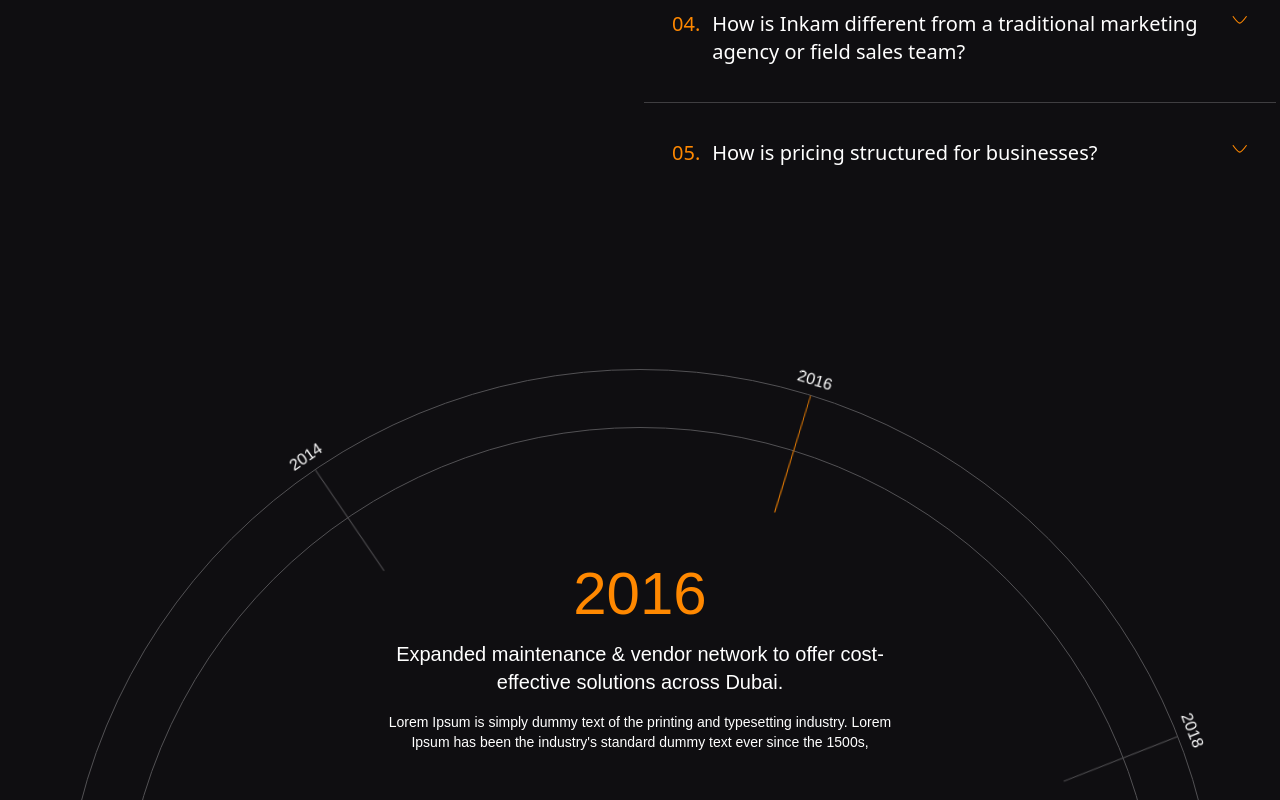
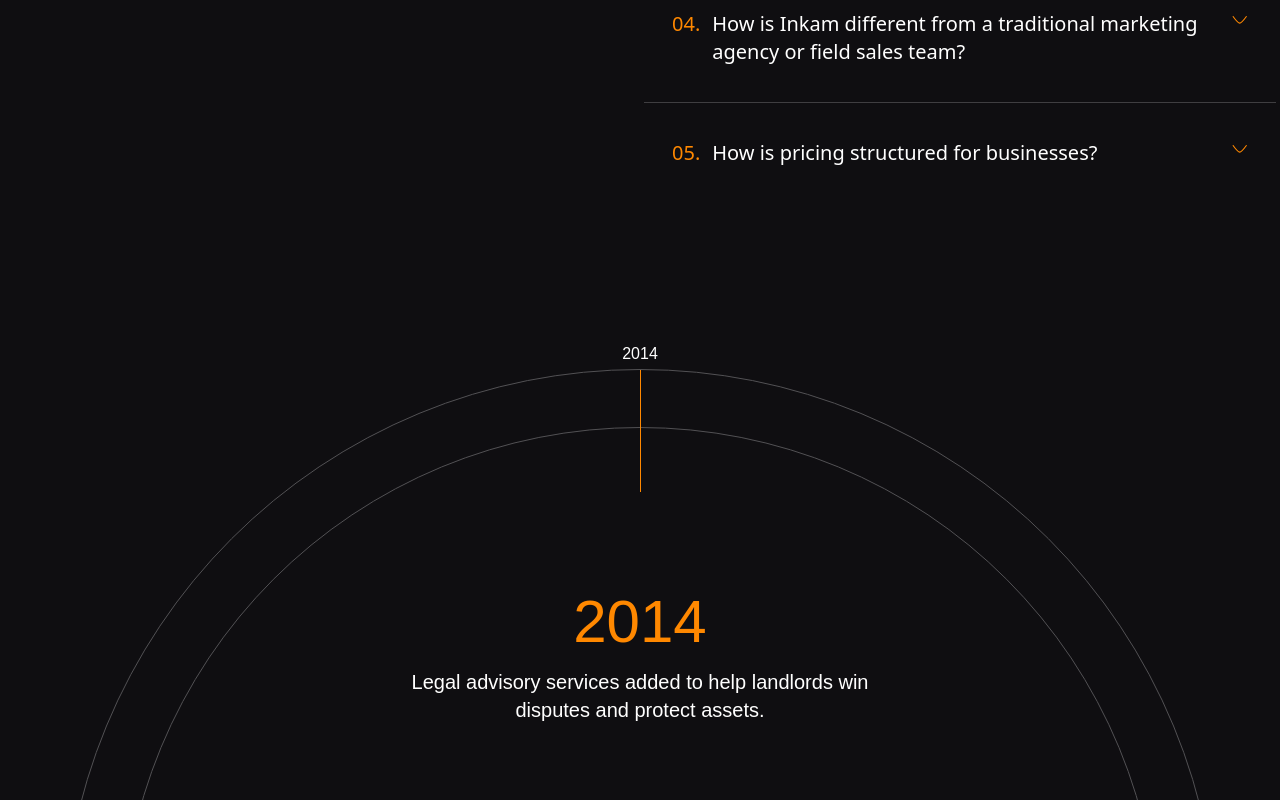
Before and after one commit to Creativecoder11/Inkam-web, a Next.js app: page /about in a window 1280 px wide. Shown: the part 4960-5760 px from the top of the page. Built offline with nearby package versions, Linux system fonts and the light colour scheme.

Commit message:
Website Bug Fix

```diff
--- a/app/about/page.tsx
+++ b/app/about/page.tsx
@@ -6,6 +6,8 @@
 import OurStory from "@/components/sections/about/our-story";
 import TeamSection from "@/components/sections/about/TeamSection";
 import Faq from "@/components/sections/home/faq";
+
+
 
 export default function About() {
   const data = [
--- a/components/layout/footer.tsx
+++ b/components/layout/footer.tsx
@@ -92,7 +92,7 @@
   },
 ];
 const Footer = () => {
-  const svgRef = useRef(null);
+  const svgRef = useRef<SVGSVGElement>(null);
 
   useEffect(() => {
     if (!svgRef.current) return;
--- a/components/sections/about/AboutTimline.tsx
+++ b/components/sections/about/AboutTimline.tsx
@@ -4,84 +4,30 @@
 
 interface TimelineItem {
   year: string;
-  image: string;
+  img: string;
   text: string;
-  description: string;
+  description?: string; // Made optional to match page.tsx data
 }
 
-const timelineData: TimelineItem[] = [
-  {
-    year: "2012",
-    image:
-      "https://cdn.prod.website-files.com/6788e6c70fa2b23ccce907d3/6895a34d9342359e1f5d6b31_illustration2.avif",
-    text: "Founded with a focus on simplifying property ownership in Dubai.",
-    description:
-      "Lorem Ipsum is simply dummy text of the printing and typesetting industry. Lorem Ipsum has been the industry's standard dummy text ever since the 1500s,",
-  },
-  {
-    year: "2014",
-    image:
-      "https://cdn.prod.website-files.com/6788e6c70fa2b23ccce907d3/6895a5d2fd74c2308c048a50_9a9b5baacc76ea6ec51d52d27ca306b3_illustration2%20%281%29.avif",
-    text: "Legal advisory services added to help landlords win disputes and protect assets.",
-    description:
-      "Lorem Ipsum is simply dummy text of the printing and typesetting industry. Lorem Ipsum has been the industry's standard dummy text ever since the 1500s,",
-  },
-  {
-    year: "2016",
-    image:
-      "https://cdn.prod.website-files.com/6788e6c70fa2b23ccce907d3/6895a979f3bb1980b3d22932_illustration1%20(1).avif",
-    text: "Expanded maintenance & vendor network to offer cost-effective solutions across Dubai.",
-    description:
-      "Lorem Ipsum is simply dummy text of the printing and typesetting industry. Lorem Ipsum has been the industry's standard dummy text ever since the 1500s,",
-  },
-  {
-    year: "2018",
-    image:
-      "https://cdn.prod.website-files.com/6788e6c70fa2b23ccce907d3/6895a34dcc869b2bc03ddc06_image%2014%20(3).png",
-    text: "Full lease and payment automation introduced. Paperwork reduced. Transparency improved.",
-    description:
-      "Lorem Ipsum is simply dummy text of the printing and typesetting industry. Lorem Ipsum has been the industry' since the 1500s,",
-  },
-  {
-    year: "2020",
-    image:
-      "https://cdn.prod.website-files.com/6788e6c70fa2b23ccce907d3/6895a34db4137fe7cd4af318_image%2014%20(4).png",
-    text: "Cross-border support enabled. Many clients manage properties from abroad— without visiting once.",
-    description:
-      "Lorem Ipsum is simply dummy text of the printing and typesetting industry. ",
-  },
-  {
-    year: "2022",
-    image:
-      "https://cdn.prod.website-files.com/6788e6c70fa2b23ccce907d3/6895a34d21555200d75bfee4_image%2014%20(5).png",
-    text: "Launched internal vendor bidding system: clients get top 5 real quotes every time.",
-    description:
-      "Lorem Ipsum is simply dummy text of the printing and typesetting industry. Lorem Ipsum has.",
-  },
-  {
-    year: "2025",
-    image:
-      "https://cdn.prod.website-files.com/6788e6c70fa2b23ccce907d3/6895a34d54e4ed7a1fd12f23_image%2014%20(6).png",
-    text: "Introducing BSO Club App — a dedicated mobile platform that connects landlords, brokers,",
-    description:
-      "Lorem Ipsum is simply dummy text of the printing and typesetting industry. Lorem Ipsum has been the industry's standard dummy text ever since the 1500s,",
-  },
-];
+interface CircularCarouselProps {
+  slides: TimelineItem[];
+  autoplay: number;
+  speed: number;
+}
 
-const CircularCarousel: React.FC = () => {
+const CircularCarousel: React.FC<CircularCarouselProps> = ({ slides, autoplay, speed }) => {
   const [activeIndex, setActiveIndex] = useState<number>(0);
   const [angle, setAngle] = useState<number>(0);
   const [isHovered, setIsHovered] = useState<boolean>(false);
   const autoplayRef = useRef<NodeJS.Timeout | null>(null);
 
-  const step: number = -360 / timelineData.length;
-  const speed: number = 2000;
+  const step: number = -360 / slides.length;
 
   useEffect(() => {
     if (!isHovered) {
       autoplayRef.current = setInterval(() => {
         handleNext();
-      }, 3000);
+      }, autoplay);
     }
 
     return () => {
@@ -89,17 +35,17 @@
         clearInterval(autoplayRef.current);
       }
     };
-  }, [isHovered, activeIndex]);
+  }, [isHovered, activeIndex, autoplay]);
 
   const handleNext = (): void => {
-    const newIndex = (activeIndex + 1) % timelineData.length;
+    const newIndex = (activeIndex + 1) % slides.length;
     setActiveIndex(newIndex);
     rotateCarousel(newIndex);
   };
 
   const handlePrev = (): void => {
     const newIndex =
-      activeIndex === 0 ? timelineData.length - 1 : activeIndex - 1;
+      activeIndex === 0 ? slides.length - 1 : activeIndex - 1;
     setActiveIndex(newIndex);
     rotateCarousel(newIndex);
   };
@@ -111,15 +57,15 @@
 
   const rotateCarousel = (newIndex: number): void => {
     const diff = newIndex - activeIndex;
-    const half = timelineData.length / 2;
+    const half = slides.length / 2;
 
     let inc: number;
     if (Math.abs(diff) <= half) {
       inc = diff;
-    } else if (Math.abs(diff + timelineData.length) <= half) {
-      inc = diff + timelineData.length;
+    } else if (Math.abs(diff + slides.length) <= half) {
+      inc = diff + slides.length;
     } else {
-      inc = diff - timelineData.length;
+      inc = diff - slides.length;
     }
 
     setAngle((prev) => prev + step * inc);
@@ -137,7 +83,7 @@
 
         <div className="slides-container">
           <div className="slides-wrapper">
-            {timelineData.map((item, index) => (
+            {slides.map((item, index) => (
               <div
                 key={index}
                 className={`slide ${index === activeIndex ? "active" : ""}`}
@@ -148,7 +94,9 @@
                     {item.year}
                   </div>
                   <div className="slide-text text-xl">{item.text}</div>
-                  <div className="slide-text text-sm">{item.description}</div>
+                  {item.description && (
+                    <div className="slide-text text-sm">{item.description}</div>
+                  )}
                 </div>
               </div>
             ))}
@@ -161,13 +109,13 @@
               transitionDuration: `${speed}ms`,
             }}
           >
-            {timelineData.map((item, index) => (
+            {slides.map((item, index) => (
               <div
                 key={index}
                 className={`dot-item ${index === activeIndex ? "active" : ""}`}
                 style={{
                   transform: `rotate(${
-                    (360 / timelineData.length) * index
+                    (360 / slides.length) * index
                   }deg)`,
                 }}
               >
```
Also changed, not shown: 1 other file (tests, documents, lock files or other folders).
